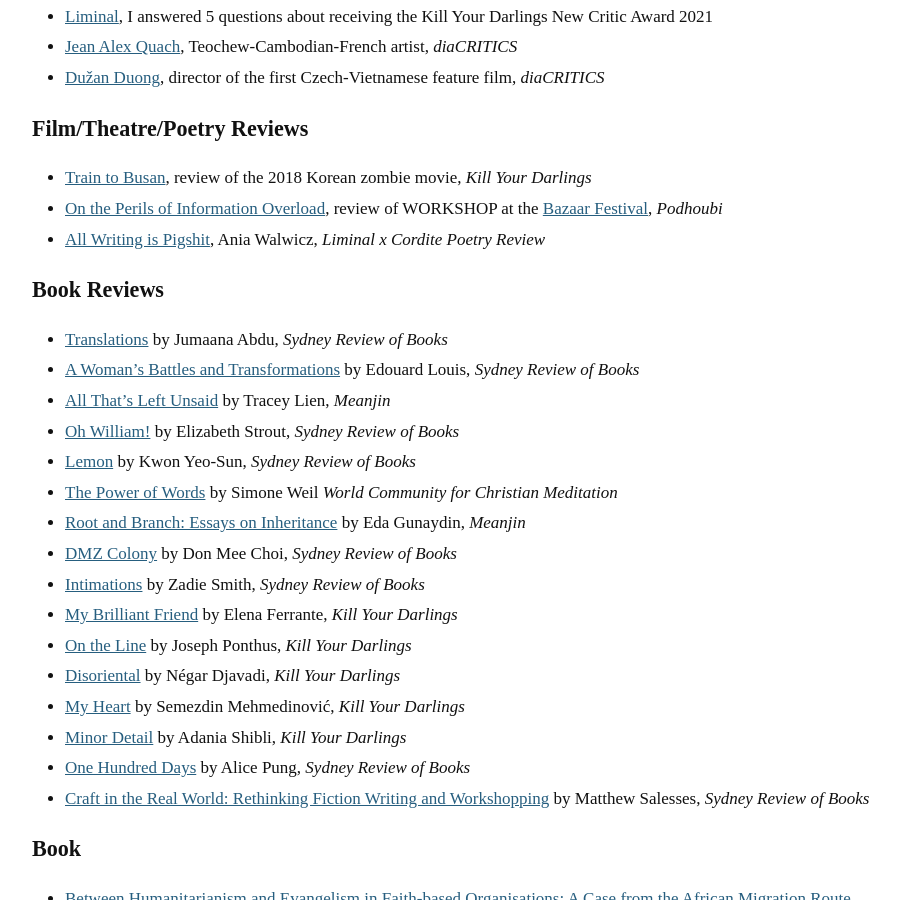
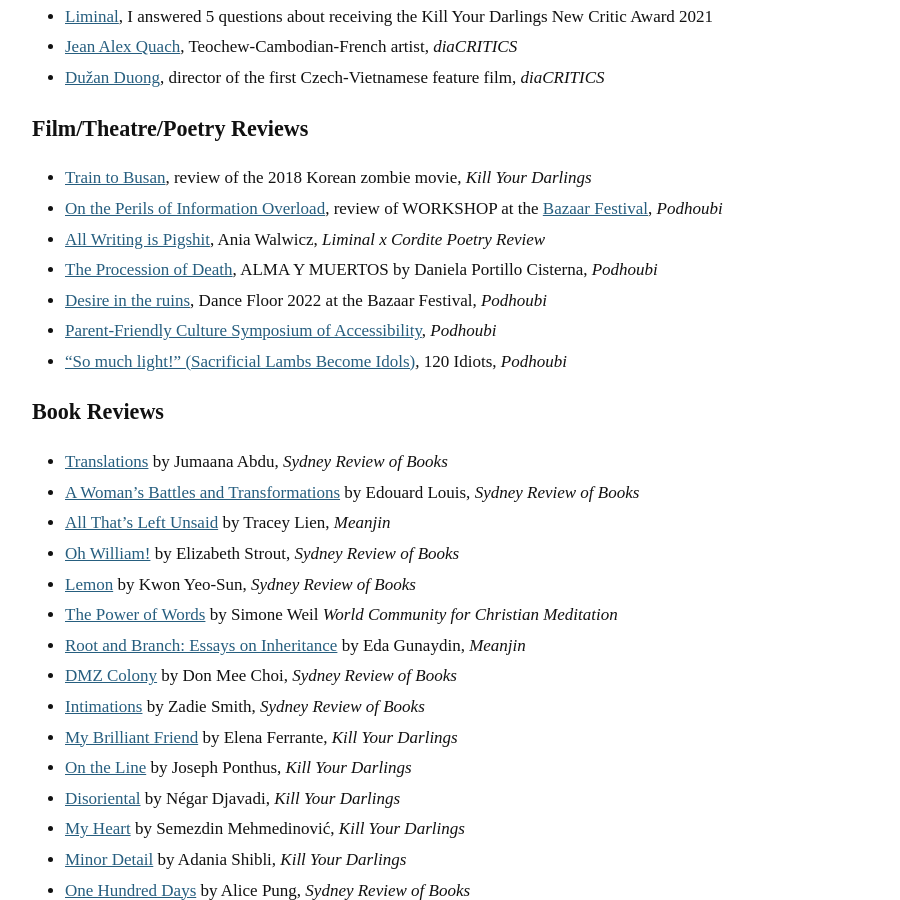
Before and after one commit to mayngo-net/mayngo-net.github.io, a Jekyll site: the page built from writings.markdown, in a window 1280 px wide and 900 px high, scrolled down 1007 px. Shown: the whole window, without its empty margins (168-1068 px from the left). Built offline with Jekyll 4.4.1, drawn with Linux system fonts in a browser that asks for light colours; some web fonts are replaced.

Commit message:
Update writings.markdown

```diff
--- a/writings.markdown
+++ b/writings.markdown
@@ -37,6 +37,10 @@ order: 200
 - [Train to Busan](https://www.killyourdarlings.com.au/article/love-death-and-sacrifice-in-train-to-busan/), review of the 2018 Korean zombie movie, _Kill Your Darlings_
 - [On the Perils of Information Overload](https://www.podhoubi.com/post/on-the-perils-of-information-overload-about-the-performance-workshop-at-bazaar-festival), review of WORKSHOP at the [Bazaar Festival](https://bazaarfestival.cz/event/eero-epner-mart-kangro-juhan-ulfsak-ee-workshop/), _Podhoubi_
 - [All Writing is Pigshit](https://www.liminalmag.com/liminal-review-of-books/all-writing-is-pigshit), Ania Walwicz, _Liminal x Cordite Poetry Review_
+- [The Procession of Death](https://podhoubi.com/post/the-procession-of-death-alma-y-muertos-by-daniela-portillo-cisterna/), ALMA Y MUERTOS by Daniela Portillo Cisterna, _Podhoubi_
+- [Desire in the ruins](https://podhoubi.com/post/desire-in-the-ruins-about-the-performance-dance-floor-2022-at-the-bazaar-festival/), Dance Floor 2022 at the Bazaar Festival, _Podhoubi_
+- [Parent-Friendly Culture Symposium of Accessibility](https://podhoubi.com/post/parent-friendly-culture-symposium-of-accessibility/), _Podhoubi_
+- ["So much light!" (Sacrificial Lambs Become Idols)](https://podhoubi.com/post/so-much-light-sacrificial-lambs-become-idols/), 120 Idiots, _Podhoubi_
 
 
 ## Book Reviews
```
